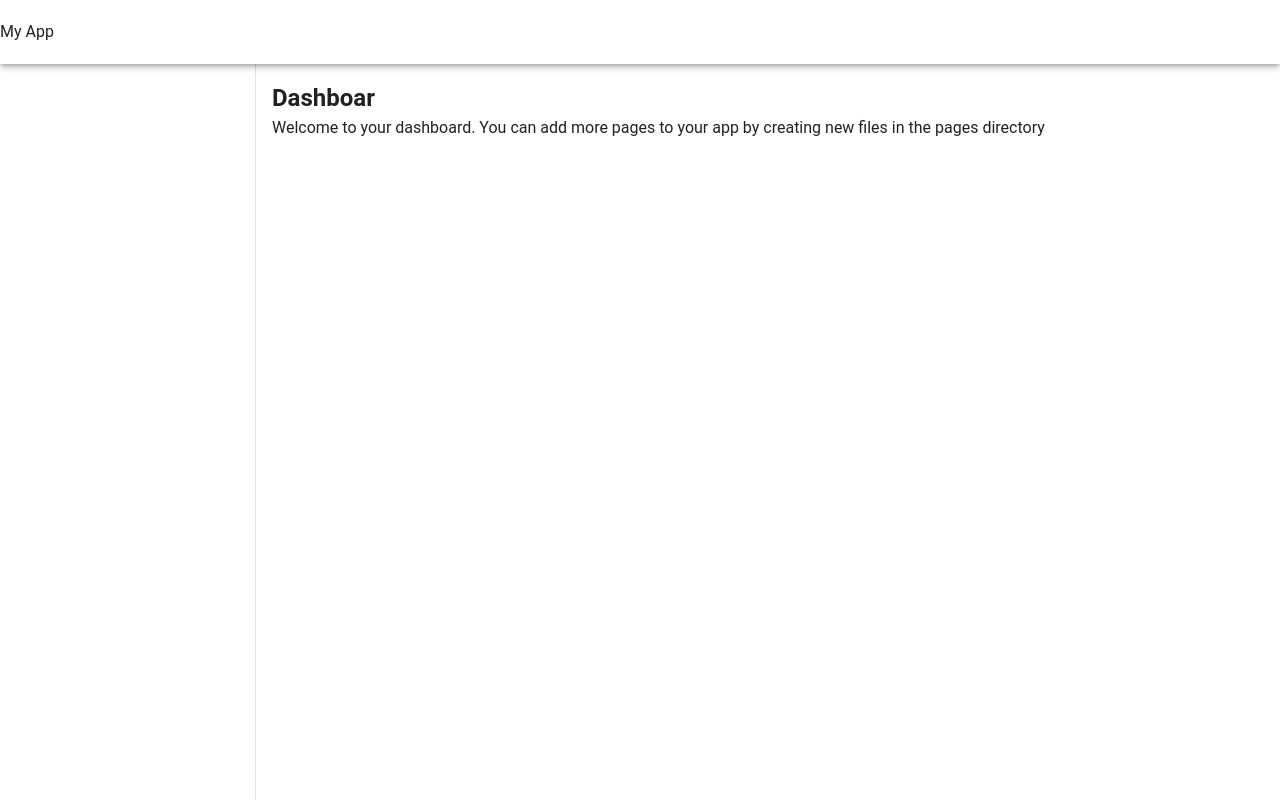
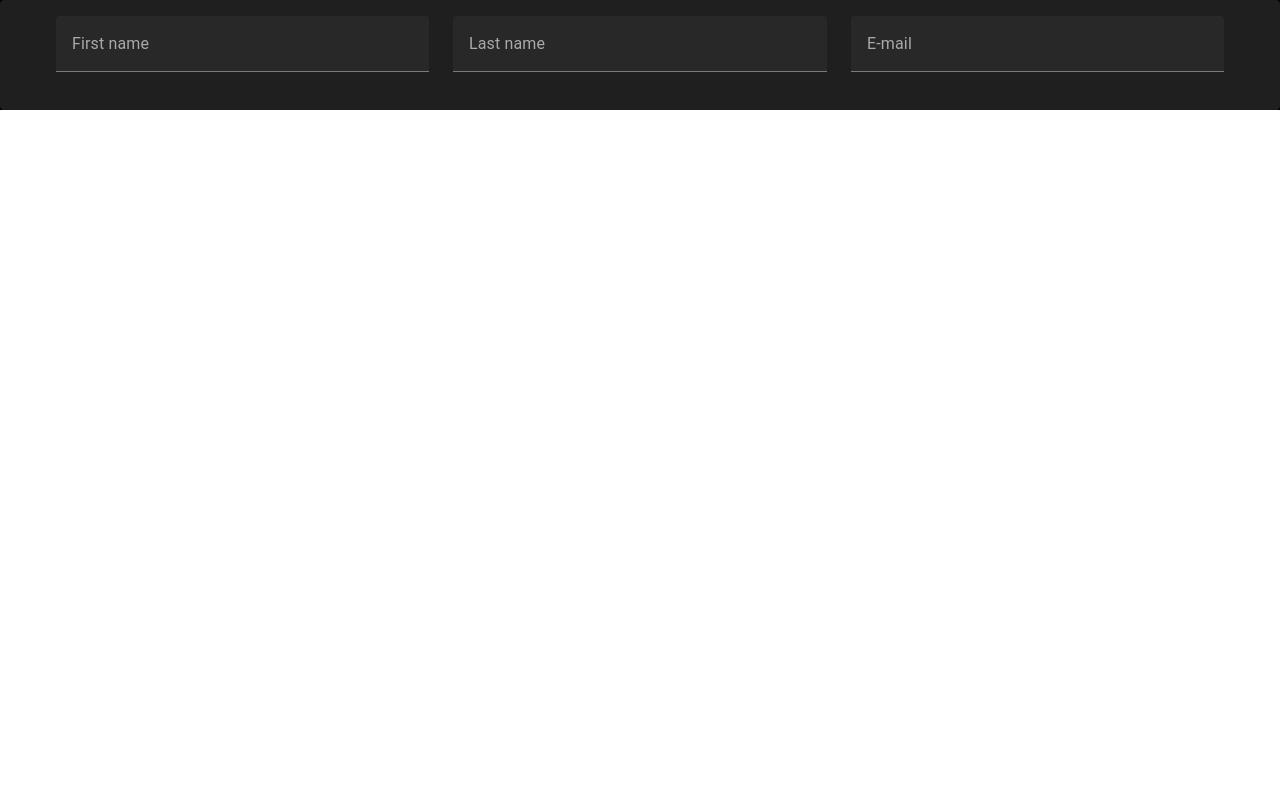
Before and after one commit to mrkaka1/PCMafia, a Nuxt app: page / in a window 1280 px wide. Built offline with nearby package versions, Linux system fonts and the light colour scheme.

Commit message:
refactor: pages

```diff
--- a/layouts/default.vue
+++ b/layouts/default.vue
@@ -1,17 +1,9 @@
 <template>
   <div>
-    <VApp>
-      <VMain>
+    <v-app>
+      <v-main>
         <slot />
-      </VMain>
-    </VApp>
+      </v-main>
+    </v-app>
   </div>
 </template>
-
-<script lang="ts" setup>
-
-</script>
-
-<style>
-
-</style>
--- a/pages/index.vue
+++ b/pages/index.vue
@@ -1,17 +1,44 @@
-<script setup lang="ts">
-	import { VContainer } from "vuetify/components";
-</script>
+<script setup lang="ts"></script>
 
 <template>
-	<div>
-		<VAppBar> My App </VAppBar>
-		<VNavigationDrawer></VNavigationDrawer>
-		<VContainer>
-			<h2>Dashboar</h2>
-			<p>
-				Welcome to your dashboard. You can add more pages to your app by
-				creating new files in the pages directory
-			</p>
-		</VContainer>
+	<div class="teste bg-black">
+		<v-card variant="tonal">
+			<v-form class="flex">
+				<v-container>
+					<v-row>
+						<v-col cols="12" md="4">
+							<v-text-field
+								:counter="10"
+								label="First name"
+								required
+							></v-text-field>
+						</v-col>
+
+						<v-col cols="12" md="4">
+							<v-text-field
+								:counter="10"
+								label="Last name"
+								required
+							></v-text-field>
+						</v-col>
+
+						<v-col cols="12" md="4">
+							<v-text-field
+								label="E-mail"
+								required
+							></v-text-field>
+						</v-col>
+					</v-row>
+				</v-container>
+			</v-form>
+		</v-card>
+
+		<v-img src="/assets/images/Background.png"/>
 	</div>
 </template>
+<style>
+.teste {
+	display: grid;
+	grid-template-columns: 1fr auto;
+}
+</style>
```
Also changed, not shown: components/form.vue (deleted, +0 -10 lines), assets/images/Background.png (added).
